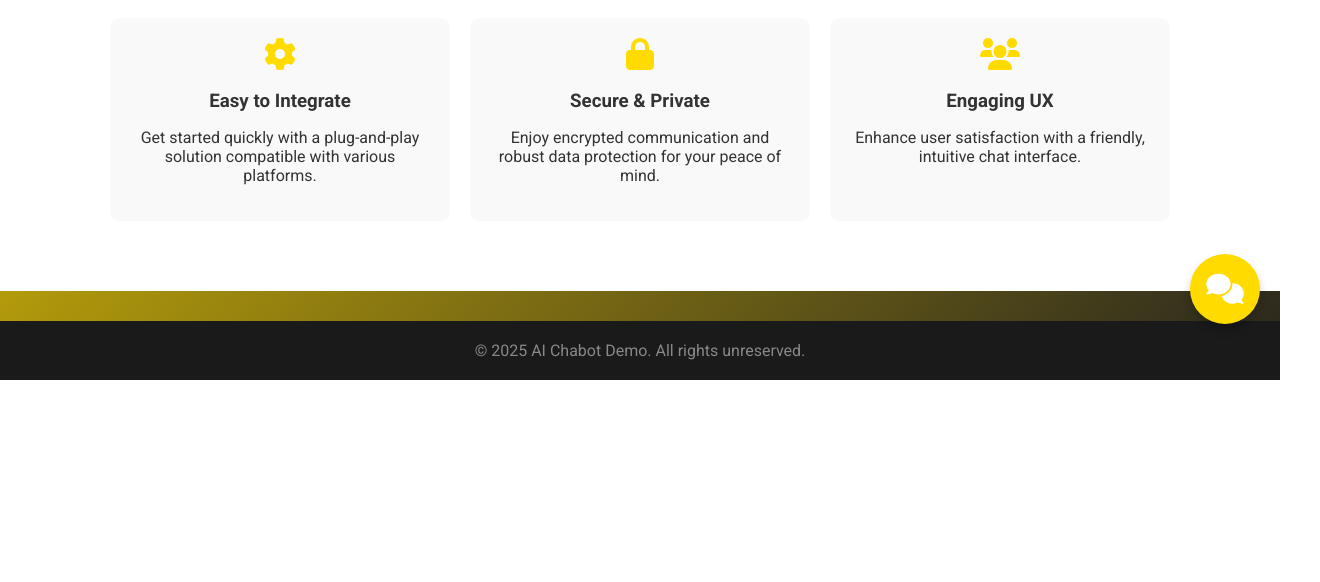
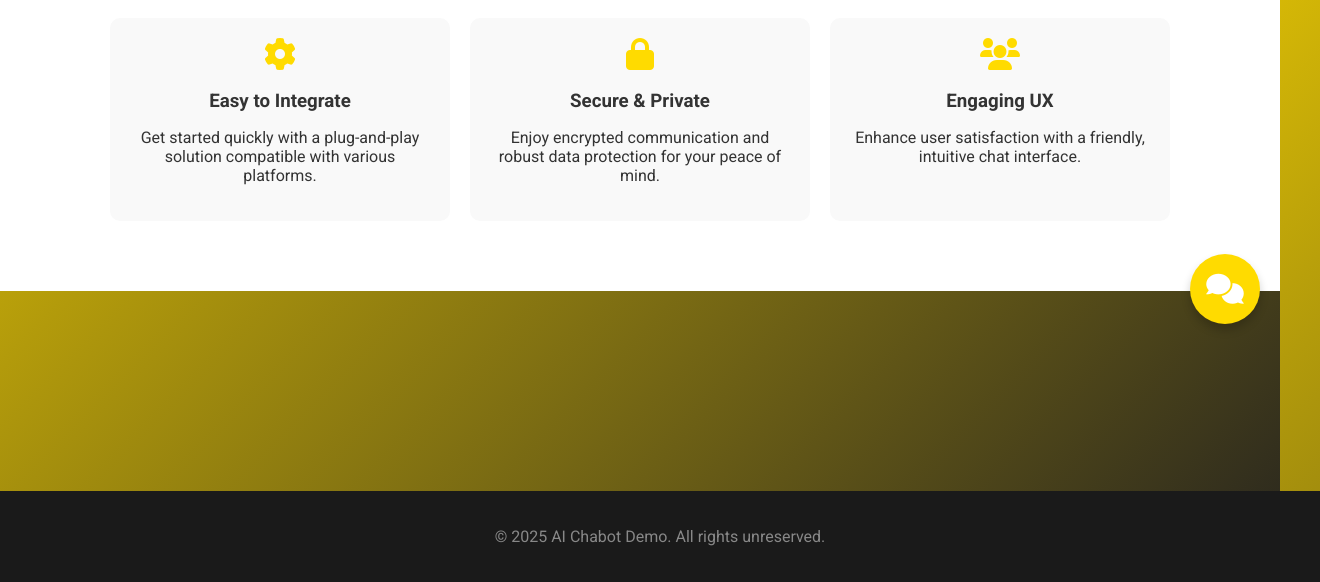
Before and after one commit to Suryaprasadindra/Langflow-AI-Chatbot-Server, a plain HTML site: page static/index.html in a window 1280 px wide. Shown: the part 456-1038 px from the top of the page, 1320 px wide, since content can reach past the window. Before the commit the page ends 836 px from the top, so only its background shows below. Drawn offline with Linux system fonts and the light colour scheme.

Commit message:
Change the footer height.

```diff
--- a/static/style.css
+++ b/static/style.css
@@ -4,12 +4,18 @@ body {
         font-family: 'Roboto', sans-serif;
         background: linear-gradient(135deg, #FFDB00, #27251F);
         color: white;
+        display: flex;
+        flex-direction: column;
+        min-height: 100vh; /* Full viewport height */
+        margin: 0;
       }
 
-h1,
-h2,
-h3 {
+      h1, h2, h3 {
         margin: 0;
+      }
+
+      main {
+        flex: 1; /* Push footer to the bottom */
       }
 
       a {
@@ -80,12 +86,9 @@ footer {
         background: #1a1a1a;
         color: #888;
         text-align: center;
-  padding: 20px 0;
-  margin-top: 30px;
-}
-
-footer p {
-  margin: 0;
+        padding: 20px; /* Apply padding on all sides */
+        margin-top: 200px;
+        width: 100%; /* Ensure it spans the full width */
     }
 
       /* Chatbot Button and Popup */
```
Lines whose indentation alone changed are shown as unchanged.
